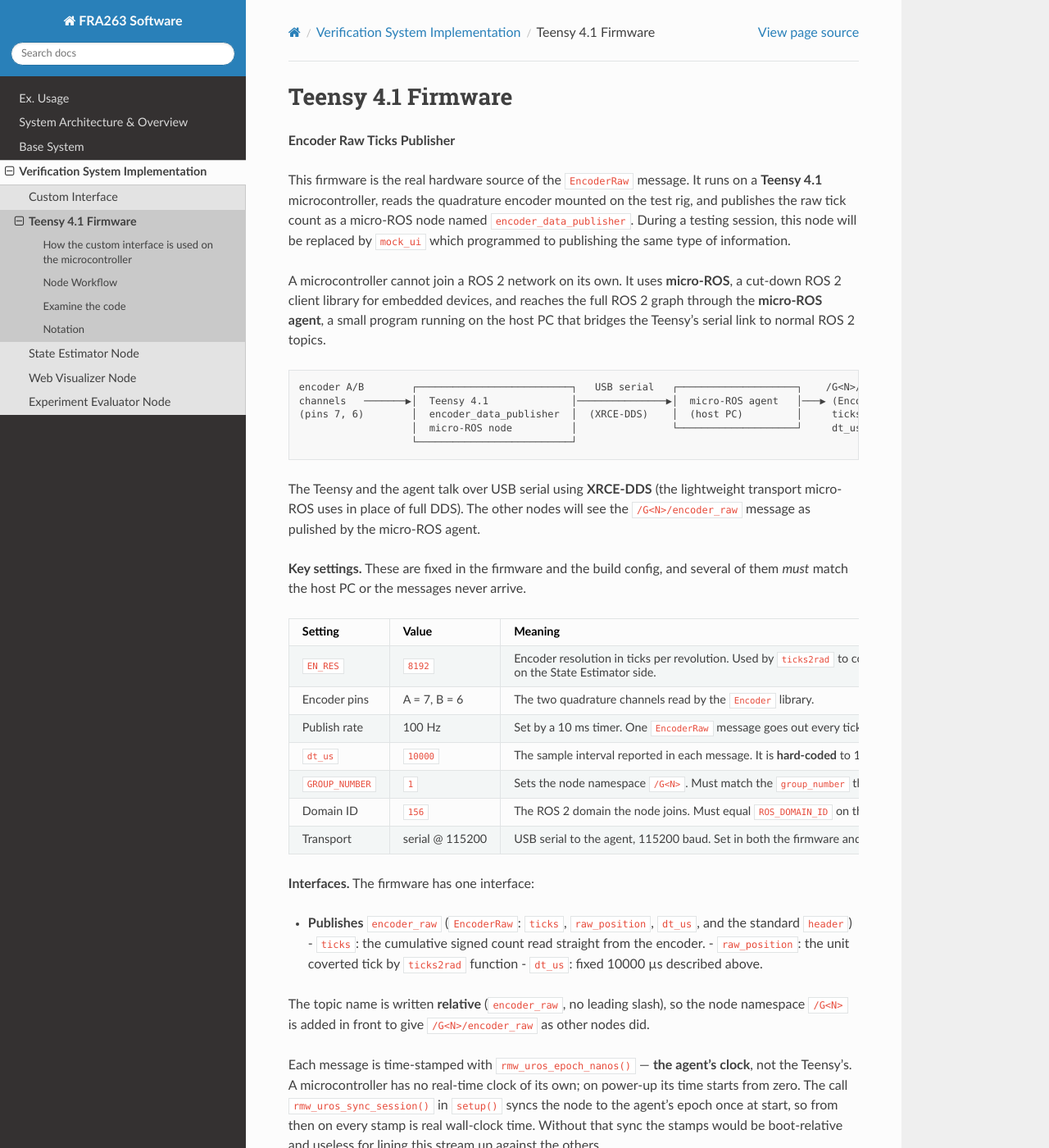
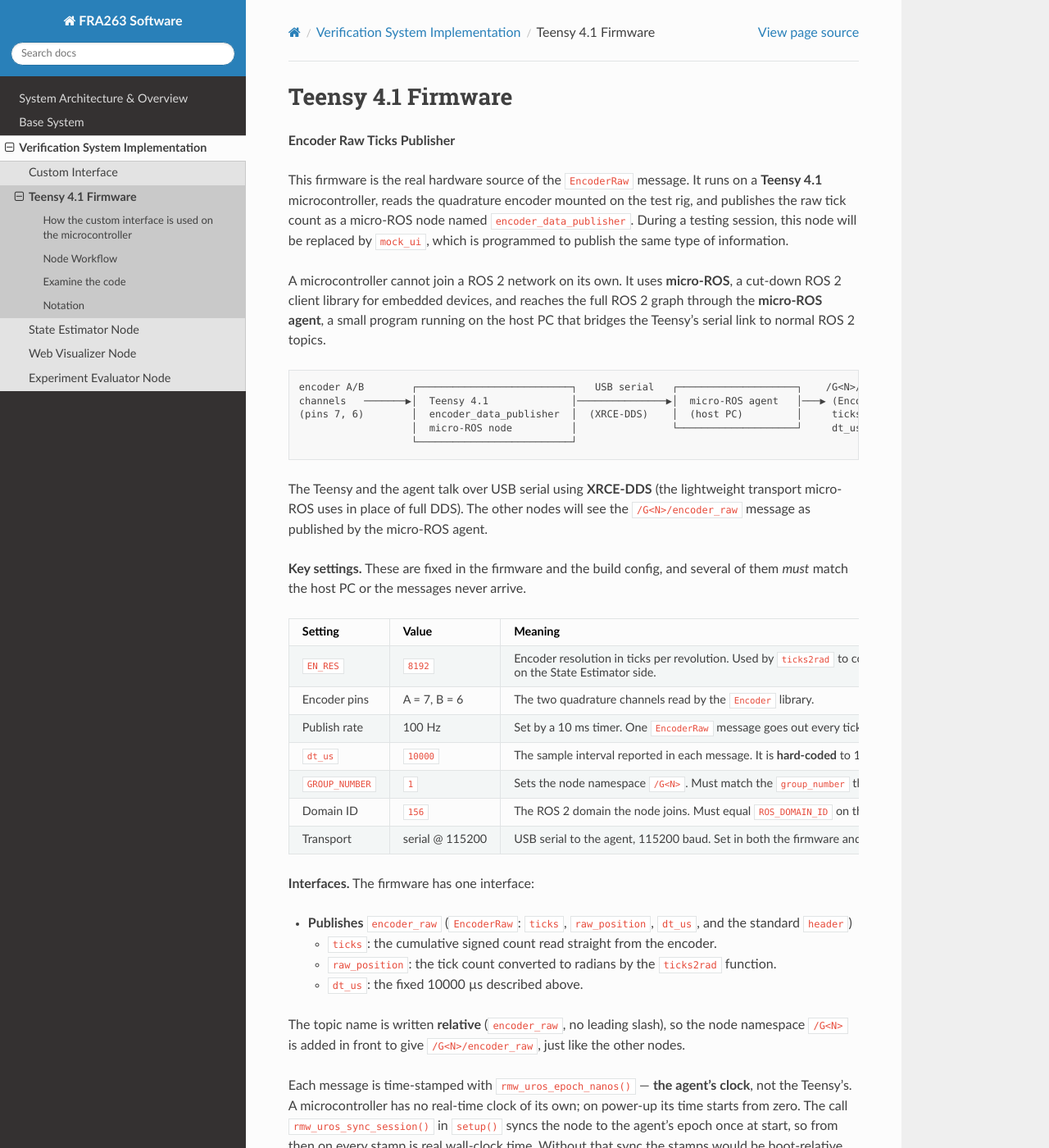
Before and after one commit to Lattawat/FRA263-Demo_Software, a Sphinx documentation site: the page built from docs/source/teensy_firmware.rst, in a window 1280 px wide and 1400 px high. Shown: the whole window at 82% size. Built offline with Sphinx 7.4.7 and the Read the Docs theme 3.1.0, drawn with Linux system fonts in a browser that asks for light colours; pages that are not in the unit, such as notebooks, are missing from menus.

Commit message:
update teensy firmware doc

```diff
--- a/docs/source/index.rst
+++ b/docs/source/index.rst
@@ -27,7 +27,6 @@ Contents
 .. toctree::
    :maxdepth: 1
 
-   usage
    system_overview
    Tutorial
    Base System
--- a/docs/source/teensy_firmware.rst
+++ b/docs/source/teensy_firmware.rst
@@ -8,7 +8,7 @@ Teensy 4.1 Firmware
 This firmware is the real hardware source of the ``EncoderRaw`` message. It runs on a
 **Teensy 4.1** microcontroller, reads the quadrature encoder mounted on the test rig, and
 publishes the raw tick count as a micro-ROS node named ``encoder_data_publisher``. During
-a testing session, this node will be replaced by ``mock_ui`` which programmed to publishing
+a testing session, this node will be replaced by ``mock_ui``, which is programmed to publish
 the same type of information.
 
 A microcontroller cannot join a ROS 2 network on its own. It uses **micro-ROS**, a cut-down
@@ -26,7 +26,7 @@ link to normal ROS 2 topics.
 
 The Teensy and the agent talk over USB serial using **XRCE-DDS** (the lightweight transport
 micro-ROS uses in place of full DDS). The other nodes will see the ``/G<N>/encoder_raw`` message
-as pulished by the micro-ROS agent.
+as published by the micro-ROS agent.
 
 **Key settings.** These are fixed in the firmware and the build config, and several of them
 *must* match the host PC or the messages never arrive.
@@ -68,12 +68,13 @@ as pulished by the micro-ROS agent.
 
 - **Publishes** ``encoder_raw`` (``EncoderRaw``: ``ticks``, ``raw_position``, ``dt_us``, and
   the standard ``header``)
+
   - ``ticks``: the cumulative signed count read straight from the encoder.
-  - ``raw_position``: the unit coverted tick by ``ticks2rad`` function
-  - ``dt_us``: fixed 10000 µs described above.
+  - ``raw_position``: the tick count converted to radians by the ``ticks2rad`` function.
+  - ``dt_us``: the fixed 10000 µs described above.
 
 The topic name is written **relative** (``encoder_raw``, no leading slash), so the node namespace ``/G<N>``
-is added in front to give ``/G<N>/encoder_raw`` as other nodes did.
+is added in front to give ``/G<N>/encoder_raw``, just like the other nodes.
 
 Each message is time-stamped with ``rmw_uros_epoch_nanos()`` — **the agent's clock**, not the
 Teensy's. A microcontroller has no real-time clock of its own; on power-up its time starts
```
Also changed, not shown: docs/source/mock_ui_script.rst (added).
